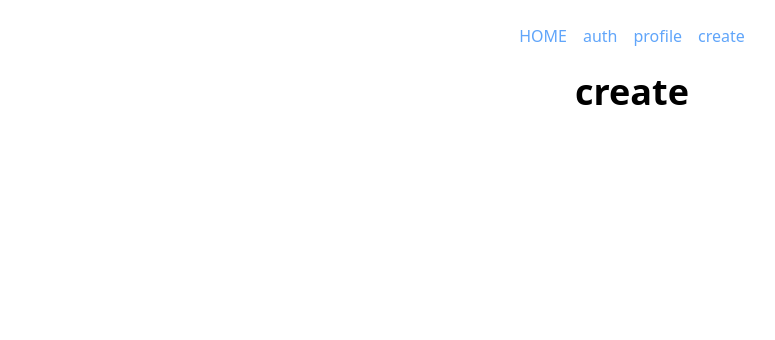
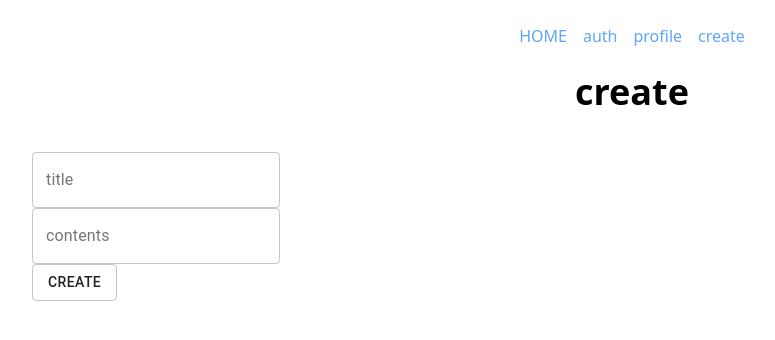
Before and after one commit to mayone-du/idea-sharing-frontend, a Next.js app: page /create in a window 1280 px wide. Shown: the top 340 px of the page, without its empty margins (8-783 px from the left). Built offline with nearby package versions, Linux system fonts and the light colour scheme.

Commit message:
Update create.tsx form

```diff
--- a/src/pages/create.tsx
+++ b/src/pages/create.tsx
@@ -1,15 +1,53 @@
-import { Layout } from '../components/Layout';
+import { Layout } from "../components/Layout";
+import { TextField, Button } from "@material-ui/core";
+import { useState } from "react";
 
 const Create: React.VFC = () => {
+  const [title, setTitle] = useState("");
+  const [contents, setContents] = useState("");
+
   return (
     <>
-      <Layout metaTitle='create'>
-        <h1 className='text-center text-4xl font-bold'>create</h1>
+      <Layout metaTitle="create">
+        <h1 className="text-center text-4xl font-bold">create</h1>
+
+        <div className="m-10">
+          <form
+            action=""
+            onSubmit={(e) => {
+              e.preventDefault();
+              console.log(title, contents)
+            }}
+          >
+          <div>
+            <TextField
+              variant="outlined"
+              label="title"
+              onChange={(e) => {
+                setTitle(e.target.value);
+              }}
+            />
+          </div>
+          <div>
+            <TextField
+              rows={4}
+              variant="outlined"
+              label="contents"
+              onChange={(e) => {
+                setContents(e.target.value);
+              }}
+            />
+          </div>
+          <div>
+            <Button type="submit" variant="outlined">
+              CREATE
+            </Button>
+          </div>
+          </form>
+        </div>
       </Layout>
     </>
   );
-
 };
 
-
 export default Create;
```
